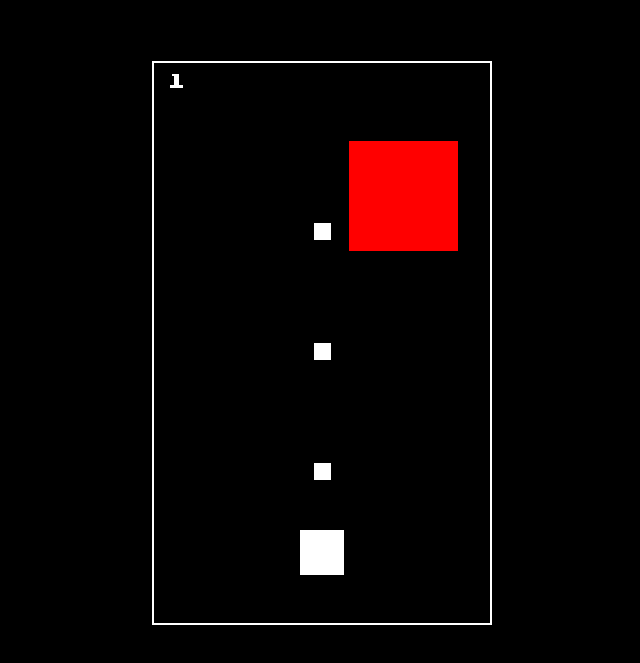
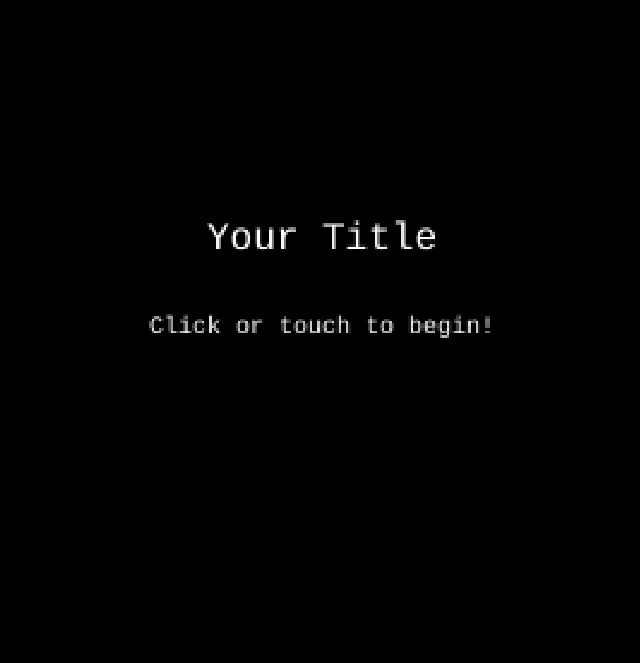
Before and after one commit to pyxld-kris/project-template__space-arcade, a website built with Parcel: page index.html in a window 1280 px wide. Shown: the part 93-756 px from the top of the page, without its empty margins (318-958 px from the left). Built offline with nearby package versions, Linux system fonts and the light colour scheme; animation ran at ten frames a second; a web font is replaced by a local one.

Commit message:
Revamp template to new style and structure

```diff
--- a/classes/Ball.js
+++ b/classes/Asteroid.js
@@ -1,12 +1,12 @@
 import Phaser from "phaser";
 
-export default class Ball extends Phaser.Physics.Arcade.Sprite {
+export default class Asteroid extends Phaser.Physics.Arcade.Sprite {
   constructor(scene, x, y) {
-    super(scene, x, y, scene.generateSquareSprite(100, 0xff0000));
+    super(scene, x, y, "asteroid");
     this.scene = scene;
 
     this.scale = 1;
-    this.maxVelocity = 100;
+    this.maxVelocity = 50;
 
     // Add to rendering engine
     scene.add.existing(this);
@@ -21,7 +21,7 @@ export default class Ball extends Phaser.Physics.Arcade.Sprite {
   }
 
   bulletHit() {
-    this.maxVelocity += 20;
+    this.maxVelocity += 15;
     this.setMaxVelocity(this.maxVelocity, this.maxVelocity);
 
     this.scale -= 0.025;
--- a/classes/Bullet.js
+++ b/classes/Bullet.js
@@ -2,7 +2,7 @@ import Phaser from "phaser";
 
 export default class Bullet extends Phaser.Physics.Arcade.Sprite {
   constructor(scene, x, y) {
-    super(scene, x, y, scene.generateSquareSprite(15));
+    super(scene, x, y, "bullet");
     this.scene = scene;
 
     // Add to rendering engine
@@ -14,15 +14,15 @@ export default class Bullet extends Phaser.Physics.Arcade.Sprite {
       .setMaxVelocity(0, 800)
       .setBounce(3.2, 1);
 
-    this.setVelocity(0, -400);
+    this.setVelocity(0, -300);
 
     // Hook into the game's update event
     scene.events.on("update", this.update, this);
 
-    // Set up collisions with ball
-    scene.physics.add.collider(this, scene.ball, () => {
+    // Set up collisions with asteroid
+    scene.physics.add.collider(this, scene.asteroid, () => {
       this.scene.camera.shake(50, 0.02);
-      this.scene.ball.bulletHit();
+      this.scene.asteroid.bulletHit();
       this.destroy();
     });
   }
--- a/classes/Ship.js
+++ b/classes/Ship.js
@@ -2,8 +2,8 @@ import Phaser from "phaser";
 import Bullet from "./Bullet.js";
 
 export default class Ship extends Phaser.Physics.Arcade.Sprite {
-  constructor(scene, x, y, width, height) {
-    super(scene, x, y, scene.generateRectangleSprite(width, height));
+  constructor(scene, x, y) {
+    super(scene, x, y, "ship");
     this.scene = scene;
 
     // Add to rendering engine
@@ -13,7 +13,7 @@ export default class Ship extends Phaser.Physics.Arcade.Sprite {
 
     this.setCollideWorldBounds(true);
 
-    this.setMaxVelocity(450, 450);
+    this.setMaxVelocity(300, 300);
     this.setDrag(1000);
     this.setBounce(1, 1);
 
@@ -23,28 +23,28 @@ export default class Ship extends Phaser.Physics.Arcade.Sprite {
       RIGHT,
       UP,
       DOWN,
-      Q,
-      O,
-      P,
-      A
+      W,
+      A,
+      S,
+      D
     } = Phaser.Input.Keyboard.KeyCodes;
     this.keys = scene.input.keyboard.addKeys({
       left: LEFT,
       right: RIGHT,
       up: UP,
       down: DOWN,
-      q: Q,
-      o: O,
-      p: P,
-      a: A
+      w: W,
+      a: A,
+      s: S,
+      d: D
     });
 
     // Hook into the game's update event
     scene.events.on("update", this.update, this);
     this.bulletTimeAccumulater = 0; // Stores seconds elapsed since last bullet, modified when firing. Used to determine when to fire bullets
 
-    // set up ship-ball collisions
-    scene.physics.add.collider(this, scene.ball, () => {
+    // set up ship-asteroid collisions
+    scene.physics.add.collider(this, scene.asteroid, () => {
       //scene.scene.stop("PlayScene");
       //scene.scene.start("PlayScene");
       scene.scene.restart("PlayScene");
@@ -57,24 +57,24 @@ export default class Ship extends Phaser.Physics.Arcade.Sprite {
     const keys = this.keys; // store for easy access
 
     // Up/down controls
-    if (keys.up.isDown) {
-      this.setVelocityY(-300);
-    } else if (keys.down.isDown) {
-      this.setVelocityY(300);
+    if (keys.up.isDown || keys.w.isDown) {
+      this.setVelocityY(-200);
+    } else if (keys.down.isDown || keys.s.isDown) {
+      this.setVelocityY(200);
     }
 
     // Let/right controls
-    if (keys.left.isDown) {
-      this.setVelocityX(-300);
-    } else if (keys.right.isDown) {
-      this.setVelocityX(300);
+    if (keys.left.isDown || keys.a.isDown) {
+      this.setVelocityX(-200);
+    } else if (keys.right.isDown || keys.d.isDown) {
+      this.setVelocityX(200);
     }
 
     // Fire a bullet every half second
     this.bulletTimeAccumulater += delta;
     if (this.bulletTimeAccumulater > 250) {
       this.bulletTimeAccumulater = 0;
-      new Bullet(this.scene, this.x, this.y);
+      new Bullet(this.scene, this.x, this.y - 20);
     }
   }
 
--- a/classes/Timer.js
+++ b/classes/Timer.js
@@ -13,7 +13,7 @@ export default class Timer extends Phaser.GameObjects.Text {
     style.fontSize = style.fontSize ? style.fontSize : "32px";
     style.fontFamily = style.fontFamily ? style.fontFamily : '"Press Start 2P"';
     style.align = style.align ? style.align : "center";
-    style.fill = style.fill ? style.fill : "#ffffff";
+    style.fill = style.fill ? style.fill : "#000000";
     style.padding = style.padding ? style.padding : { x: 1, y: 1 };
     style.backgroundColor = style.backgroundColor
       ? style.backgroundColor
--- a/index.html
+++ b/index.html
@@ -47,46 +47,18 @@
       }
 
       #game-container {
+        min-width: 60vw;
+        min-height: 40vh;
+        max-height: 75vh;
         display: flex;
         align-items: center;
         justify-content: center;
-        margin-top: 5%;
-        width: 100%;
-        max-width: 100vh;
-        margin-left: auto;
-        margin-right: auto;
-        border-radius: 0px;
       }
 
       #game-container > canvas {
-        border-radius: 0px;
-        height: 70vh;
-        border: 2px solid white;
-      }
-
-      @media screen and (max-width: 550px) {
-      }
-
-      /* Blinking text */
-      .blinking {
-        animation: blinkingText 1.2s infinite;
-      }
-      @keyframes blinkingText {
-        0% {
-          color: #fff;
-        }
-        49% {
-          color: #fff;
-        }
-        60% {
-          color: transparent;
-        }
-        99% {
-          color: transparent;
-        }
-        100% {
-          color: #fff;
-        }
+        border-radius: 5px;
+        width: 100%;
+        margin: 10px;
       }
     </style>
 
--- /dev/null
+++ b/scenes/CreditsScene.js
@@ -0,0 +1,33 @@
+import Phaser from "phaser";
+import { Scene } from "phaser";
+
+const fontStyle = {
+  fontSize: "12px",
+  color: "#fff",
+  stroke: "#000",
+  strokeThickness: 2
+};
+
+let CREDITS_STRING = "Code: Dev Launchers\nArt: Dev Launchers";
+
+export default class CreditsScene extends Scene {
+  constructor() {
+    super("CreditsScene");
+  }
+
+  create() {
+    let centerX = this.cameras.main.centerX;
+    let centerY = this.cameras.main.centerY;
+    this.add
+      .text(centerX, centerY - 20, "Credits", fontStyle)
+      .setOrigin(0.5, 0.5);
+
+    this.add
+      .text(centerX, centerY, CREDITS_STRING, fontStyle)
+      .setOrigin(0.5, 0);
+
+    this.input.on("pointerdown", () => {
+      this.scene.manager.stop("CreditsScene");
+    });
+  }
+}
--- /dev/null
+++ b/scenes/LoadingScene.js
@@ -0,0 +1,69 @@
+import { Scene } from "phaser";
+
+const fontStyle = {
+  fontSize: "16px",
+  color: "#fff"
+};
+
+export default class LoadingScene extends Scene {
+  constructor() {
+    super("LoadingScene");
+  }
+
+  nextScene() {
+    this.scene.start("TitleScene");
+  }
+
+  preload() {
+    // Actual loading follows
+    this.load.image("background", "../assets/background.png");
+    this.load.image("ship", "../assets/ship.png");
+    this.load.image("bullet", "../assets/bullet.png");
+    this.load.image("asteroid", "../assets/asteroid.png");
+  }
+
+  // The rest of this file makes the visual loading bar work!
+
+  init() {
+    // Loading bar code
+    let centerX = this.cameras.main.centerX;
+    let centerY = this.cameras.main.centerY;
+    let barWidth = this.cameras.main.width - 24;
+    let barHeight = 25;
+
+    this.add
+      .text(centerX, centerY - 24, "Loading", fontStyle)
+      .setOrigin(0.5, 0.5);
+
+    var progressBox = this.add.rectangle(
+      centerX,
+      centerY,
+      barWidth,
+      barHeight,
+      0x000000
+    );
+    var progressBar = this.add
+      .rectangle(
+        progressBox.x - parseInt(progressBox.width / 2),
+        centerY,
+        barWidth,
+        barHeight,
+        0xffffff
+      )
+      .setOrigin(0, 0.5)
+      .setScale(0, 1);
+
+    this.load.on("progress", value => {
+      console.log(value);
+      progressBar.setScale(value, 1);
+      if (value == 1) {
+        // Loading is complete
+        setTimeout(() => {
+          this.nextScene();
+          this.loadingProgressComplete = true;
+        }, 2000);
+      }
+    });
+    ////////////////////////////////////////
+  }
+}
--- a/scenes/PlayScene.js
+++ b/scenes/PlayScene.js
@@ -1,7 +1,7 @@
 import Phaser from "phaser";
 
 import Timer from "../classes/Timer.js";
-import Ball from "../classes/Ball.js";
+import Asteroid from "../classes/Asteroid.js";
 import Ship from "../classes/Ship.js";
 
 export default class PlayScene extends Phaser.Scene {
@@ -9,9 +9,12 @@ export default class PlayScene extends Phaser.Scene {
     super("PlayScene");
   }
 
-  preload() {}
+  create() {
+    // Start UIScene, which will layer on top of PlayScene
+    this.scene.run("UIScene");
 
-  create() {
+    let halfGameWidth = this.game.config.width / 2;
+    let halfGameHeight = this.game.config.height / 2;
     this.camera = this.cameras.main;
     const cursors = this.input.keyboard.createCursorKeys();
     this.camera.setBounds(
@@ -21,8 +24,18 @@ export default class PlayScene extends Phaser.Scene {
       this.game.config.height
     );
 
-    this.ball = new Ball(this, 100, 100);
-    this.ball.setCollideWorldBounds(true);
+    // Create background, and do really simple animation
+    this.background = this.add
+      .sprite(halfGameWidth, this.game.config.height, "background")
+      .setOrigin(0.5, 1);
+    clearTimeout(this.backgroundAnimInterval); // Keep animations from stacking up
+    this.backgroundAnimInterval = setInterval(() => {
+      //this.background.x -= 1;
+      this.background.y += 1;
+    }, 100);
+
+    this.asteroid = new Asteroid(this, 100, 100);
+    this.asteroid.setCollideWorldBounds(true);
 
     // Create the space ship
     this.ship = new Ship(
@@ -32,9 +45,9 @@ export default class PlayScene extends Phaser.Scene {
       40,
       40
     );
-    //this.physics.add.collider(this.ball, this.rightPaddle);
+    //this.physics.add.collider(this.asteroid, this.rightPaddle);
 
-    this.physics.add.collider([this.ship], this.ball);
+    this.physics.add.collider([this.ship], this.asteroid);
     /*
     this.add
       .text(0, 0, "Arrow keys to move paddles!", {
@@ -51,37 +64,8 @@ export default class PlayScene extends Phaser.Scene {
 
   update(time, delta) {}
 
-  /* <Begin> helper functions added by Kris */
-  //
-  //
-
-  generateRectangleSprite(width, height, color) {
-    if (color === undefined) color = 0xffffff;
-
-    // Returns key of generated sprite object
-    let spriteKey = "rectangle-sprite-" + width + "x" + height;
-
-    var graphics = this.add
-      .graphics()
-      .fillStyle(color)
-      .fillRect(0, 0, width, height)
-      .generateTexture(spriteKey, width, height);
-    graphics.destroy();
-
-    return spriteKey;
+  destroy() {
+    clearTimeout(this.backgroundAnimInterval);
+    super.destroy();
   }
-  generateSquareSprite(width, color) {
-    // Returns key of generated sprite object
-    return this.generateRectangleSprite(width, width, color);
-  }
-
-  addPhysicalRectangle(x, y, width, height, color, alphaIThinkMaybe) {
-    // TODO: alphaIThinkMaybe name change
-    let rect = this.add.rectangle(x, y, width, height, color, alphaIThinkMaybe);
-    rect = this.physics.add.existing(rect, true);
-
-    return rect;
-  }
-
-  /* </End> Helper functions added by kris */
 }
--- /dev/null
+++ b/scenes/TitleScene.js
@@ -0,0 +1,32 @@
+import Phaser from "phaser";
+import { Scene } from "phaser";
+
+export default class LoadingScene extends Scene {
+  constructor() {
+    super("TitleScene");
+  }
+
+  create() {
+    let centerX = this.cameras.main.centerX;
+    let centerY = this.cameras.main.centerY;
+    this.add
+      .text(centerX, centerY - 25, "Your Title", {
+        fontSize: "16px",
+        fontWeight: "bold"
+      })
+      .setOrigin(0.5, 0.5);
+    this.add
+      .text(centerX, centerY + 12, "Click or touch to begin!", {
+        fontSize: "10px"
+      })
+      .setOrigin(0.5, 0.5);
+
+    this.input.on("pointerdown", () => {
+      this.nextScene();
+    });
+  }
+
+  nextScene() {
+    this.scene.start("PlayScene");
+  }
+}
--- /dev/null
+++ b/scenes/UIScene.js
@@ -0,0 +1,72 @@
+import Phaser from "phaser";
+import { Scene } from "phaser";
+
+const fontStyle = {
+  fontSize: "16px",
+  color: "#fff",
+  stroke: "#000",
+  strokeThickness: 3
+};
+
+export default class UIScene extends Scene {
+  constructor() {
+    super("UIScene");
+  }
+
+  create() {
+    let centerX = this.cameras.main.centerX;
+    let centerY = this.cameras.main.centerY;
+    let sceneWidth = this.cameras.main.width;
+    let sceneHeight = this.cameras.main.width;
+
+    // Create menu button
+    let menuButton = this.add
+      .text(5, 5, "MENU", fontStyle)
+      .setOrigin(0, 0) // Make position based on top right corner
+      .setInteractive()
+      .on("pointerdown", () => {
+        uiMenuContainer.setVisible(!uiMenuContainer.visible);
+      });
+
+    let uiMenuContainer = this.add
+      .container(menuButton.x + 5, menuButton.y + menuButton.height + 5)
+      .setVisible(false);
+
+    // Create RESTART menu item
+    uiMenuContainer.add(
+      this.add
+        .text(0, 0, "RESTART", fontStyle)
+        .setInteractive()
+        .on("pointerdown", () => {
+          // Stop all running scenes
+          let sceneManager = this.scene.manager;
+          sceneManager.getScenes().forEach(function(scene) {
+            let sceneKey = scene.scene.key;
+            scene.scene.stop(sceneKey);
+          });
+          sceneManager.start("TitleScene");
+        })
+        .setOrigin(0, 0)
+    );
+
+    // Create CREDITS menu item
+    uiMenuContainer.add(
+      this.add
+        .text(0, 25, "CREDITS", fontStyle)
+        .setInteractive()
+        .on("pointerdown", () => {
+          uiMenuContainer.setVisible(false);
+          this.scene.manager.start("CreditsScene");
+        })
+        .setOrigin(0, 0)
+    );
+  }
+
+  // This keeps the UI scene stuck in front of other scenes
+  // and images, no matter when it's started/launched
+  update(time, delta) {
+    if (parseInt(time) % 20 === 0) {
+      this.scene.bringToTop();
+    }
+  }
+}
--- a/settings/config.js
+++ b/settings/config.js
@@ -1,19 +1,27 @@
 import Phaser from "phaser";
+import LoadingScene from "/scenes/LoadingScene.js";
+import TitleScene from "/scenes/TitleScene.js";
 import PlayScene from "/scenes/PlayScene.js";
+import UIScene from "/scenes/UIScene.js";
+import CreditsScene from "/scenes/CreditsScene.js";
 
 export var config = {
   type: Phaser.AUTO,
-  width: 300,
-  height: 500,
   parent: "game-container",
   pixelArt: true,
   zoom: 1,
   backgroundColor: "#000000",
-  scene: PlayScene,
+  scene: [LoadingScene, TitleScene, PlayScene, UIScene, CreditsScene],
   physics: {
     default: "arcade",
     arcade: {
       gravity: { x: 0, y: 0 }
     }
+  },
+  scale: {
+    parent: "game-container",
+    mode: Phaser.Scale.FIT,
+    width: 300 / 2,
+    height: 500 / 2
   }
 };
```
Also changed, not shown: assets/asteroid.png (added), assets/background.png (added), assets/bullet.png (added), assets/ship.png (added).
